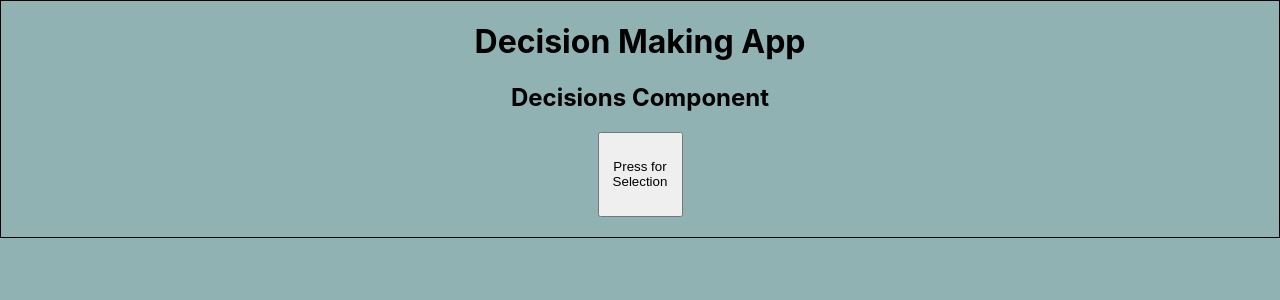
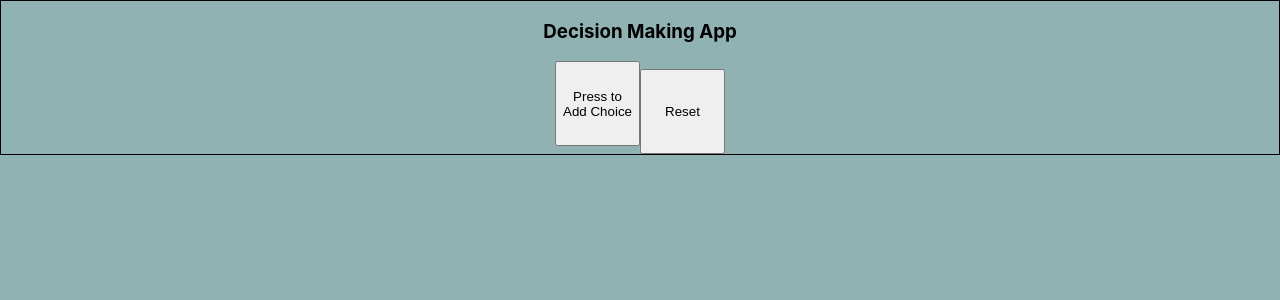
Before and after one commit to JeremyDuncan/decision-maker, a React (Create React App) app in the folder decision-maker/: page / in a window 1280 px wide. Shown: the top 300 px of the page. Built offline with nearby package versions, Linux system fonts and the light colour scheme.

Commit message:
added button click functionality

```diff
--- a/decision-maker/src/App.js
+++ b/decision-maker/src/App.js
@@ -6,22 +6,33 @@ class App extends Component {
   constructor(props) {
     super(props)
     this.state = {
-      stateObject: "Object"
+      decisions: [],
+      index: ""
     }
   }
 
-  // Function Declare area..
-  // function = () => { ... }
+  handleClick = (button) => {
+    if(button == "choice") {
+      var  choice = <Decisions key={this.state.index}/>
+      this.setState({ decisions: [...this.state.decisions, choice], index: this.state.index + 1 })
+    } else if ( button == "reset") {
+      this.setState({decisions: this.state.decisions = []})
+      this.setState({ index: this.state.index = ""})
+    }
+  }
 
   render(){
     return(
       <div className="App">
-          {/*// User input box*/}
           <div>
-            <h1><strong>Decision Making App</strong></h1>
-            <Decisions />
+            <h3><strong>Decision Making App</strong></h3>
+            <button onClick={() => { this.handleClick("choice") }}>Press to Add Choice</button>
+
+            {this.state.decisions}
+
+            <button onClick={() => { this.handleClick("reset") }}>Reset</button>
+
           </div>
-          {/*<Module stateObject={this.state.stateObject}/>*/}
       </div>
     )
   }
--- a/decision-maker/src/components/Decisions.js
+++ b/decision-maker/src/components/Decisions.js
@@ -132,11 +132,10 @@ class Decisions extends Component {
 
   render() {
     return (
-      <div>
-        <h2>Decisions Component</h2>
+      <div id="decision-wrapper">
         <button onClick={() => { this.handleClick() }}>Press for Selection</button>
-        <h2>{this.state.selectedType}</h2>
-        <h2>{this.state.selectedPlace}</h2>
+        <div className="selection genre">{this.state.selectedType}</div>
+        <div className="selection">{this.state.selectedPlace}</div>
 
       </div>
     )
```
